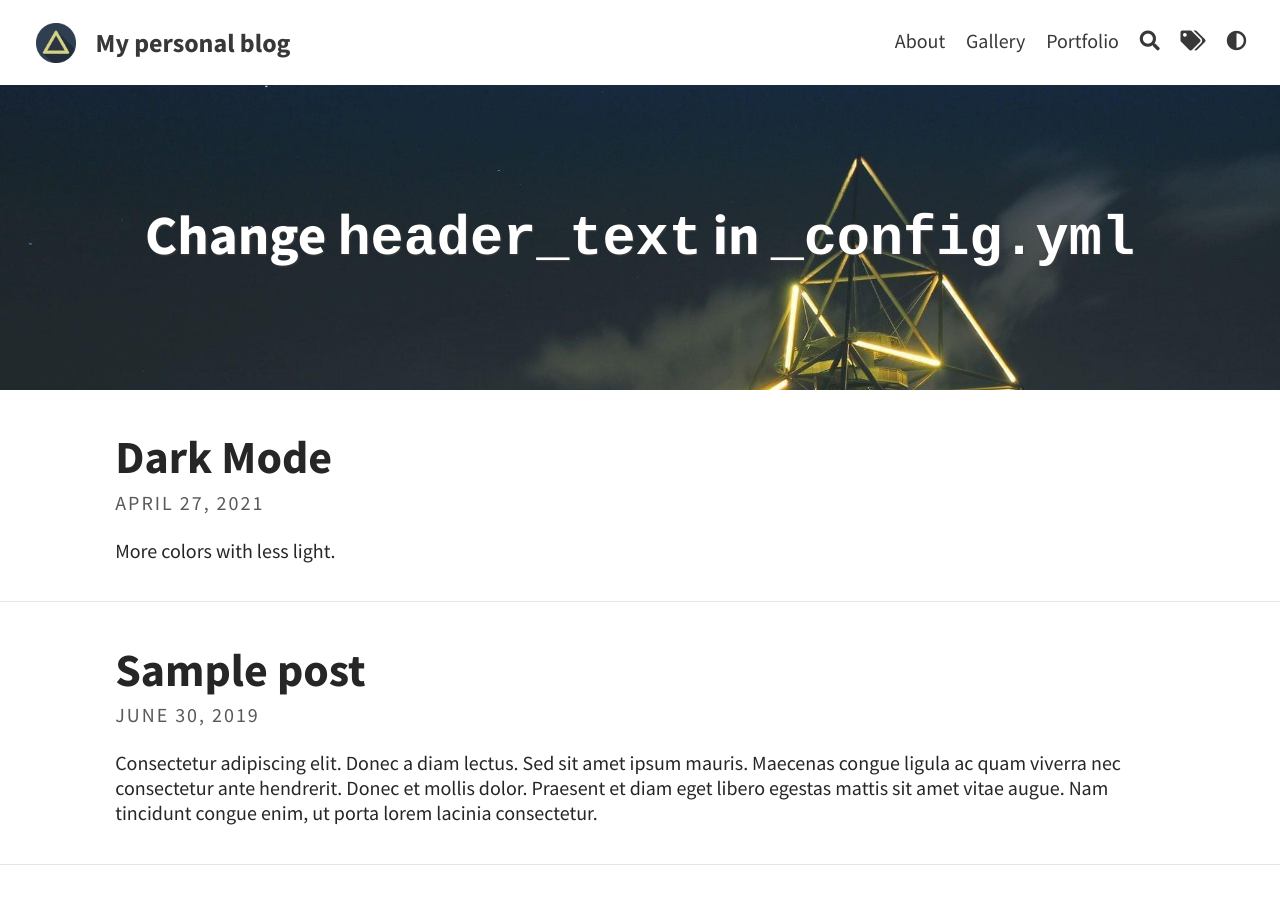
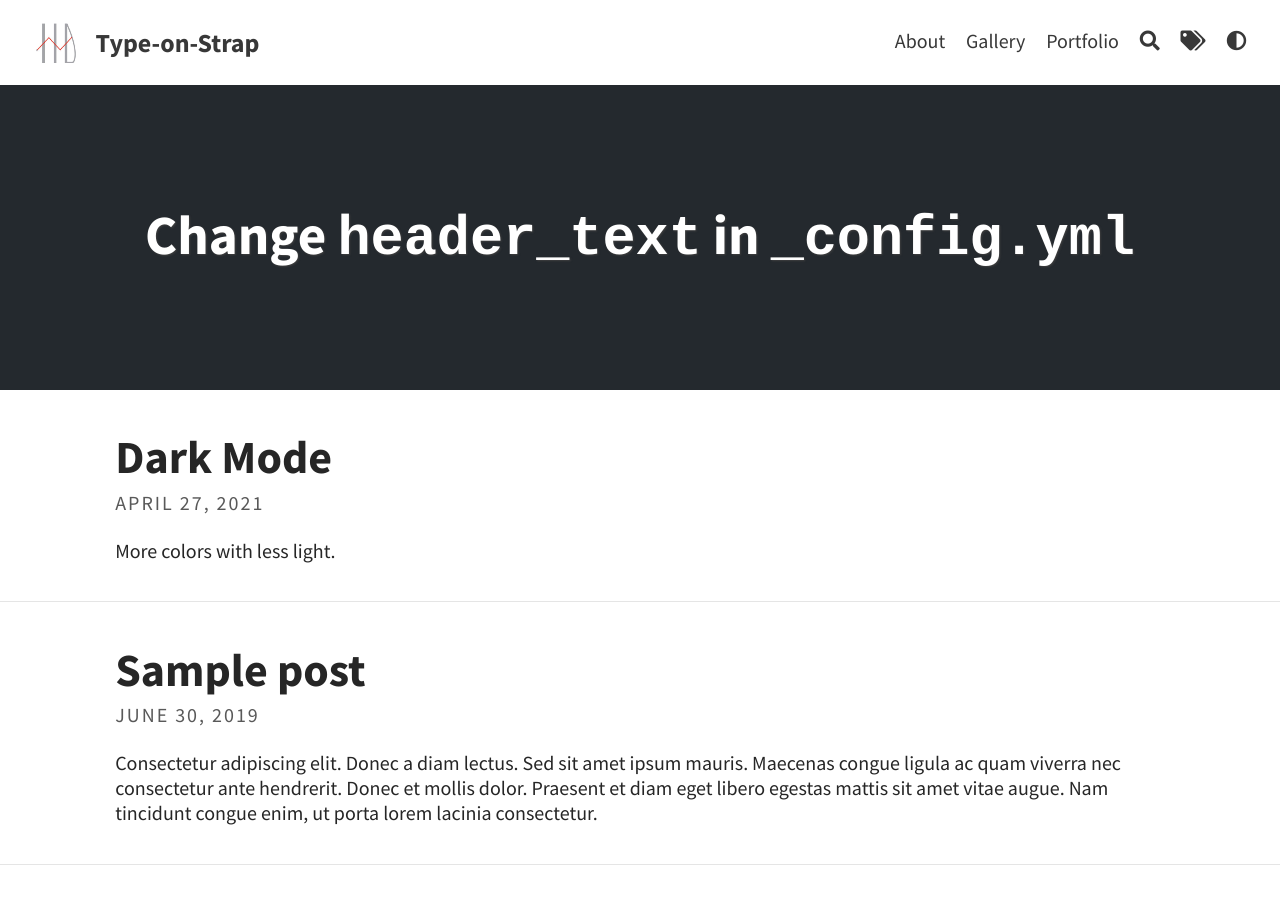
Before and after one commit to H11ck/Type-on-Strap, a Jekyll site: the page built from index.html, in a window 1280 px wide and 900 px high. Built offline with Jekyll 4.4.1, drawn with Linux system fonts in a browser that asks for light colours; the list of posts is cut into pages by our own code.

Commit message:
update header

```diff
--- a/_config.yml
+++ b/_config.yml
@@ -1,16 +1,16 @@
 # SITE CONFIGURATION
 baseurl: "/Type-on-Strap"
-url: "https://sylhare.github.io"
+url: "https://h11ck.github.io/"
 
 # THEME-SPECIFIC CONFIGURATION
-title: My personal blog                                   # site's title
+# title: My personal blog                                   # site's title
 description: "A website with blog posts and pages"      # used by search engines
-avatar: assets/img/triangle.png                         # Empty for no avatar in navbar
+avatar: assets/img/hhd-logo.png                         # Empty for no avatar in navbar
 favicon: assets/favicon.ico                             # Icon displayed in the tab
 
 # Header and footer text
-header_text: Change <code>header_text</code> in <code>_config.yml</code>  # Change Blog header text
-header_feature_image: assets/img/pexels/triangular.jpeg
+# header_text: Change <code>header_text</code> in <code>_config.yml</code>  # Change Blog header text
+# header_feature_image: assets/img/pexels/triangular.jpeg
 footer_text: >
   Powered by <a href="https://jekyllrb.com/">Jekyll</a> with <a href="https://github.com/sylhare/Type-on-Strap">Type on Strap</a>
 
```
Also changed, not shown: assets/img/hhd-logo.png (added).
